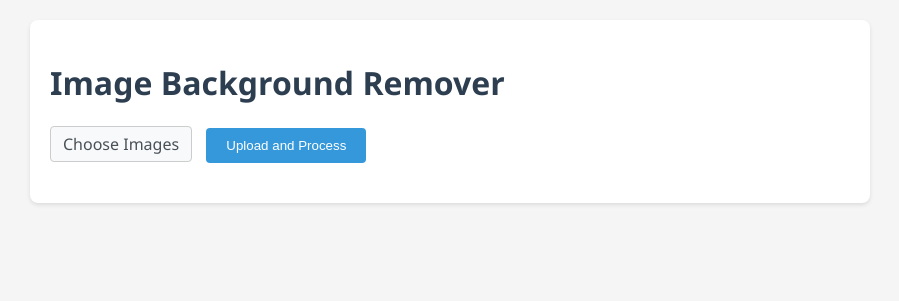
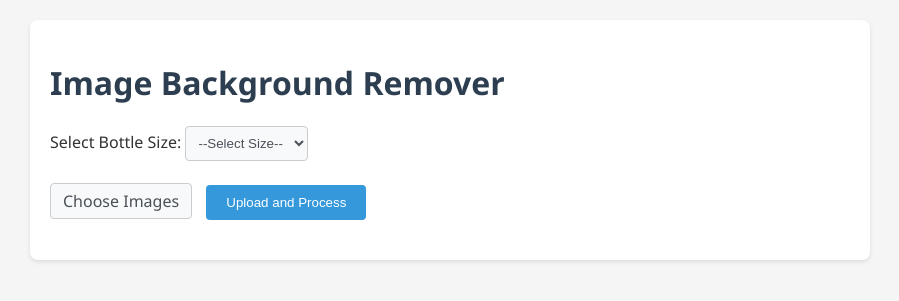
Before and after one commit to cznuk/rmb, a Flask app: page / in a window 1280 px wide. Shown: the top 301 px of the page, without its empty margins (190-1089 px from the left). Run offline with Flask 3, Linux system fonts and the light colour scheme; parts of the project's set-up code (start-up, migrations or seed data) failed here and were passed over.

```diff
--- a/app.py
+++ b/app.py
@@ -11,9 +11,6 @@ app = Flask(__name__)
 UPLOAD_FOLDER = '/tmp/uploads'
 PROCESSED_FOLDER = '/tmp/static/processed'
 
-# Configure the app to use the PORT environment variable
-port = int(os.environ.get('PORT', 8080))
-
 os.makedirs(UPLOAD_FOLDER, exist_ok=True)
 os.makedirs(PROCESSED_FOLDER, exist_ok=True)
 
@@ -25,19 +22,24 @@ def serve_processed(filename):
 @app.route('/', methods=['GET'])
 def index():
     batch_id = request.args.get('batch_id')
+    size = request.args.get('size')
     images = []
     if batch_id:
         batch_folder = os.path.join(PROCESSED_FOLDER, batch_id)
         if os.path.exists(batch_folder):
             images = os.listdir(batch_folder)
 
-    return render_template('index.html', images=images, batch_id=batch_id)
+    return render_template('index.html', images=images, batch_id=batch_id, size=size)
 
 @app.route('/upload', methods=['POST'])
 def upload():
     batch_id = str(uuid.uuid4())
     batch_folder = os.path.join(PROCESSED_FOLDER, batch_id)
     os.makedirs(batch_folder, exist_ok=True)
+
+    selected_size = request.form.get('size')  # Get the selected size
+#    if selected_size not in ['12', '16', '24', '32', '40']:
+#        return 'Invalid size selected', 400
 
     uploaded_files = request.files.getlist('images')
     for uploaded_file in uploaded_files:
@@ -59,33 +61,63 @@ def upload():
                 else:
                     img_cropped = img_no_bg  # In case bbox is None
 
-                # Resize the cropped image to fill the square canvas
-                max_dim = max(img_cropped.size)
-                new_img = Image.new('RGBA', (max_dim, max_dim), (0, 0, 0, 0))
+                # Define target bottle heights based on size
+                target_bottle_heights = {
+                    '49': 1040,
+                    '40': 1040,
+                    '35': 1020,
+                    '32': 1020,
+                    '30': 1020,
+                    '26': 990,
+                    '25': 990,
+                    '22': 950,
+                    '24': 990,
+                    '20': 940,
+                    '16': 890,
+                    '15': 840,
+                    '14': 800,
+                    '12': 760,
+                    '10': 710,
+                    '8': 850,
+                    '7': 690,
+                    '64': 1040
+                    }
 
-                # Resize the image to fit the canvas while maintaining aspect ratio
-                img_resized = img_cropped.copy()
-                img_resized.thumbnail((max_dim, max_dim), Image.Resampling.LANCZOS)
+                target_height = target_bottle_heights[selected_size]
 
-                # Center the resized image
-                offset = (
-                    (max_dim - img_resized.width) // 2,
-                    (max_dim - img_resized.height) // 2
-                )
-                new_img.paste(img_resized, offset)
+                # Compute scaling factor
+                scaling_factor = target_height / img_cropped.height
 
-                # Convert to .webp
+                # Resize the cropped image
+                new_width = int(img_cropped.width * scaling_factor)
+                new_height = int(img_cropped.height * scaling_factor)
+                img_resized = img_cropped.resize((new_width, new_height), resample=Image.LANCZOS)
+
+                # Create a new canvas
+                canvas_size = (1080, 1080)
+                new_canvas = Image.new('RGBA', canvas_size, (0, 0, 0, 0))
+
+                # Compute offsets
+                x_offset = (canvas_size[0] - img_resized.width) // 2
+                bottom_padding = 20  # Fixed bottom padding
+                y_offset = canvas_size[1] - bottom_padding - img_resized.height
+
+                # Paste the resized image onto the canvas
+                new_canvas.paste(img_resized, (x_offset, y_offset))
+
+                # Save the processed image
                 processed_filename = os.path.splitext(filename)[0] + '.webp'
                 processed_filepath = os.path.join(batch_folder, processed_filename)
-                new_img.save(processed_filepath, 'WEBP')
+                new_canvas.save(processed_filepath, 'WEBP')
 
-    return redirect(url_for('index', batch_id=batch_id))
+    # Redirect to index with batch_id and size
+    return redirect(url_for('index', batch_id=batch_id, size=selected_size))
 
 @app.route('/download_all', methods=['POST'])
 def download_all():
     batch_id = request.form.get('batch_id')
+    size = request.form.get('size')  # Get the size
     image_names = request.form.getlist('image_names[]')
-    image_sizes = request.form.getlist('image_sizes[]')
     original_filenames = request.form.getlist('original_filenames[]')
 
     batch_folder = os.path.join(PROCESSED_FOLDER, batch_id)
@@ -95,19 +127,18 @@ def download_all():
     zip_buffer = io.BytesIO()
     with zipfile.ZipFile(zip_buffer, 'w', zipfile.ZIP_DEFLATED) as zip_file:
         for i, original_filename in enumerate(original_filenames):
-            if i < len(image_names) and i < len(image_sizes):
+            if i < len(image_names):
                 # Get original file path
                 original_path = os.path.join(batch_folder, original_filename)
 
                 if os.path.exists(original_path):
-                    # Open the original image
+                    # Open the processed image
                     with Image.open(original_path) as img:
-                        # Copy the original image without resizing
+                        # Copy the image
                         img_copy = img.copy()
 
-                        # Use the size in the filename only
-                        size = image_sizes[i]
-                        new_filename = f"{image_names[i].replace(' ', '')}-{size}-{1}.webp"
+                        # Construct the new filename using the size
+                        new_filename = f"{image_names[i].replace(' ', '')}-{size}-1.webp"
 
                         # Save the image to a BytesIO object
                         img_buffer = io.BytesIO()
--- a/templates/index.html
+++ b/templates/index.html
@@ -53,6 +53,18 @@
         }
         button:hover {
             background-color: #2980b9;
+        }
+        select {
+            padding: 8px;
+            border: 1px solid #ccc;
+            border-radius: 4px;
+            background-color: #f8f9fa;
+            color: #495057;
+            cursor: pointer;
+        }
+        select:focus {
+            outline: none;
+            border-color: #3498db;
         }
         .grid {
             display: grid;
@@ -128,6 +140,36 @@
     <div class="container">
         <h1>Image Background Remover</h1>
         <form action="/upload" method="post" enctype="multipart/form-data" id="upload-form">
+            <!-- Add Size Dropdown -->
+            <label for="size-select">Select Bottle Size:</label>
+            <select name="size" id="size-select" required>
+                <option value="">--Select Size--</option>
+
+                <option value="40">40 oz</option>
+                <option value="32">32 oz</option>
+                <option value="30">30 oz</option>
+                <option value="26">26 oz</option>
+
+                <option value="25">25 oz</option>
+                <option value="24">24 oz</option>
+                <option value="22">22 oz</option>
+
+                <option value="20">20 oz</option>
+                <option value="16">16 oz</option>
+                <option value="12">12 oz</option>
+                <option value="10">10 oz</option>
+                <option value="8">8 canteen oz</option>
+
+                <option value="35">35 oz</option>
+                <option value="15">15 oz</option>
+                <option value="14">14 oz</option>
+                <option value="7">7 oz</option>
+                <option value="64">64 oz</option>
+                <option value="49">49 oz</option>
+
+            </select>
+            <br><br>
+
             <label for="file-upload" class="custom-file-upload">
                 Choose Images
             </label>
@@ -145,6 +187,7 @@
         <h2>Processed Images</h2>
         <form action="/download_all" method="post" id="download-form">
             <input type="hidden" name="batch_id" value="{{ batch_id }}">
+            <input type="hidden" name="size" value="{{ size }}">
             <div class="grid">
                 {% for image in images %}
                 <div class="image-container">
@@ -154,13 +197,7 @@
                                name="image_names[]"
                                placeholder="Enter image name"
                                required>
-                        <select name="image_sizes[]">
-                            <option value="40" selected>40</option>
-                            <option value="20">20</option>
-                            <option value="24">24</option>
-                            <option value="30">30</option>
-                            <option value="32">32</option>
-                        </select>
+                        <!-- Removed the individual image size selector -->
                         <input type="hidden" name="original_filenames[]" value="{{ image }}">
                     </div>
                 </div>
@@ -179,11 +216,10 @@
             const fileNameSpan = document.getElementById('file-name');
 
             form.addEventListener('submit', function(e) {
-                e.preventDefault();
                 if (fileInput.files.length > 0) {
                     loadingDiv.style.display = 'block';
-                    form.submit();
                 } else {
+                    e.preventDefault();
                     alert('Please select at least one image to upload.');
                 }
             });
```
Also changed, not shown: 1 other file.
